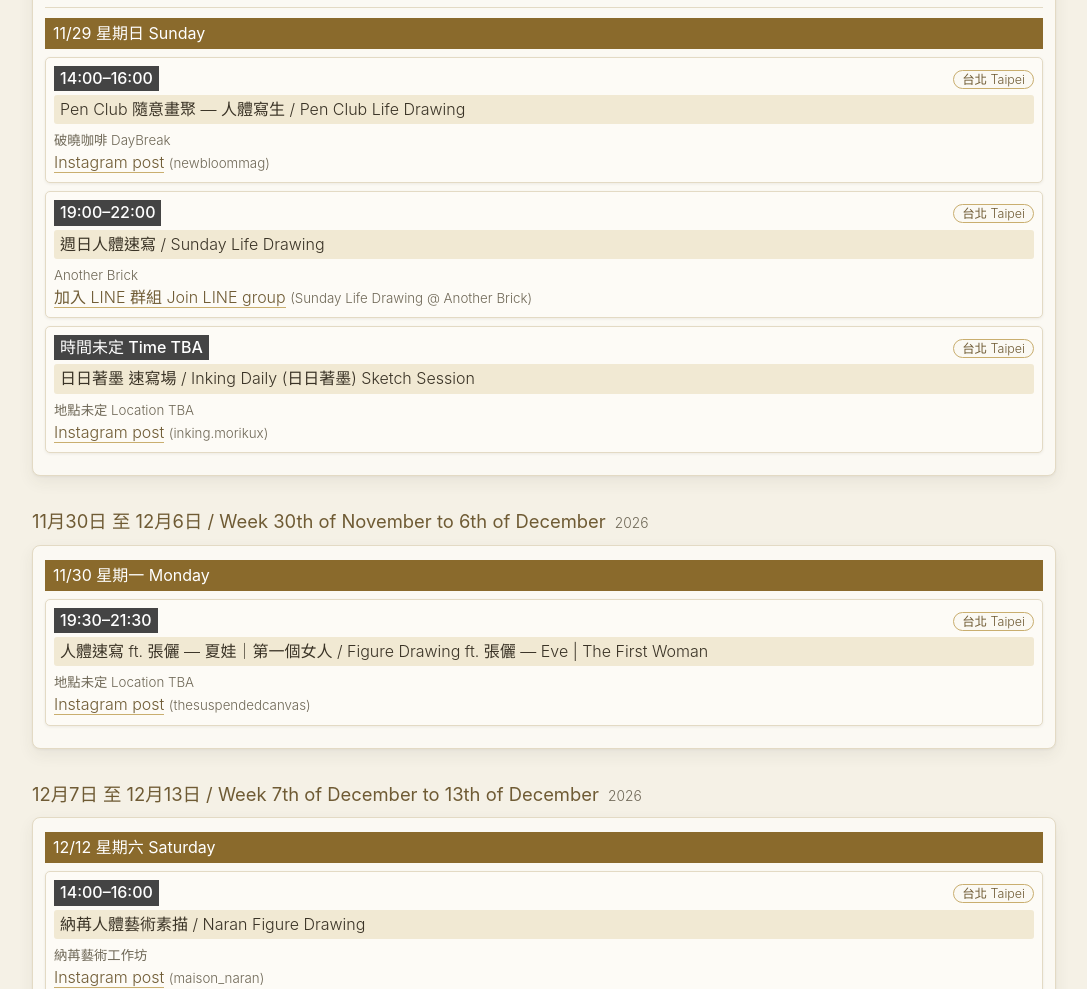
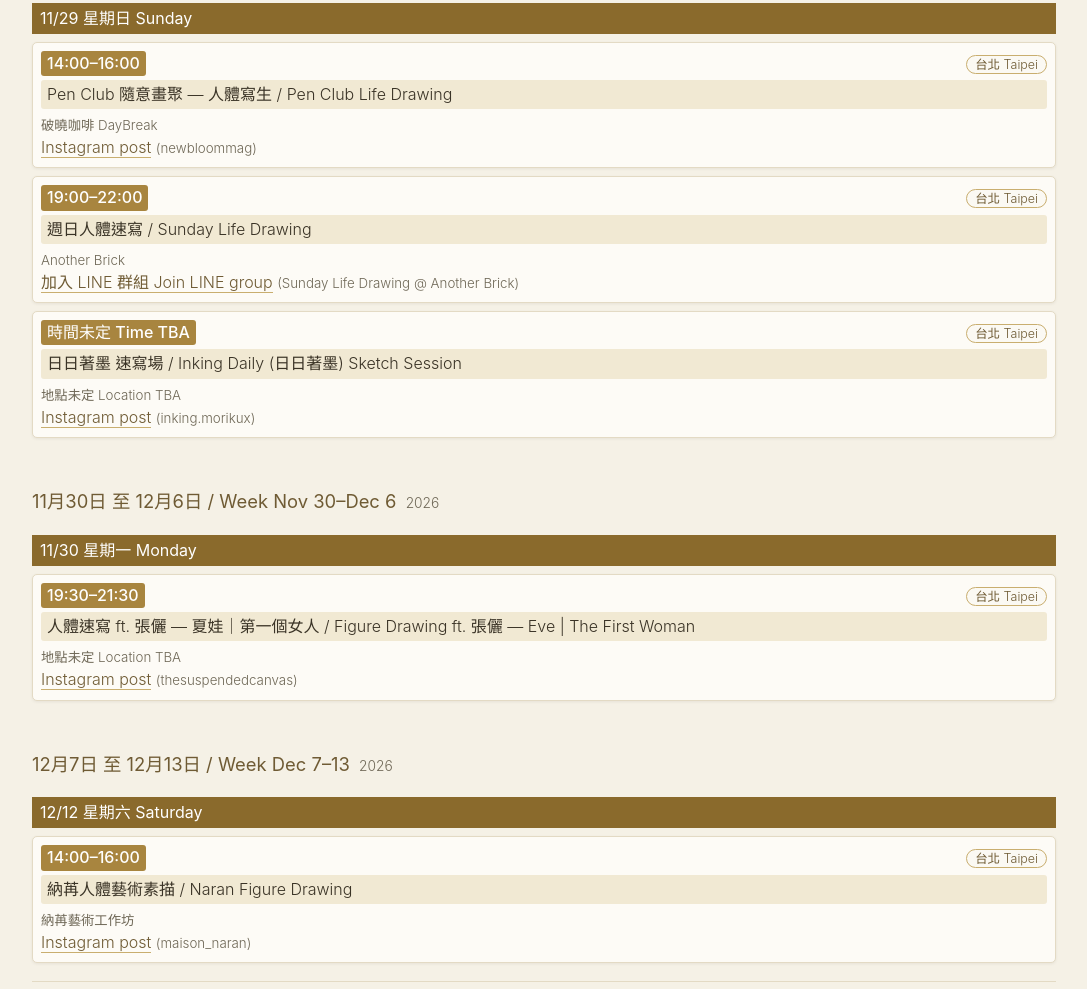
Before and after one commit to paulrouget/drawintaipei.com, a plain HTML site: page index.html in a window 1280 px wide. Shown: the part 1811-2800 px from the top of the page, without its empty margins (96-1183 px from the left). Drawn offline with Linux system fonts and the light colour scheme.

Commit message:
Publish 2026-11-18 (49384ad)

```diff
--- a/index.html
+++ b/index.html
@@ -21,14 +21,13 @@ h2 { font-weight: 400; font-size: 1.15em; color: var(--accent-deep); margin: 32p
 .yr { font-size: 0.75em; font-weight: 300; color: var(--muted); margin-left: 4px; }
 a { color: var(--accent-deep); text-decoration: none; border-bottom: 1px solid var(--accent); }
 a:hover { border-bottom-color: var(--accent-deep); }
-.week { background: var(--card); border: 1px solid var(--line); border-radius: 8px; padding: 4px 12px;
-  box-shadow: 0 1px 2px rgba(58,51,38,.05), 0 6px 16px rgba(58,51,38,.07); }
+.week { }
 .dayblock { padding: 10px 0; border-bottom: 1px solid var(--line); }
 .dayblock:last-child { border-bottom: none; }
 .day { font-weight: 400; background: #8a6a2c; color: #fff; margin-bottom: 8px; padding: 4px 8px; }
 .ev { margin-bottom: 8px; padding: 8px; background: var(--sky); border: 1px solid var(--line);
   border-radius: 5px; box-shadow: 0 1px 3px rgba(58,51,38,.08); }
-.time { background: #444; color: #fff; padding: 1px 6px; }
+.time { background: #a8853f; color: #fff; padding: 1px 6px; border-radius: 3px; }
 .title { background: var(--accent-wash); border-radius: 3px; padding: 3px 6px; margin: 4px 0; }
 .none { color: var(--muted); margin: 10px 0; }
 .top { display: flex; justify-content: space-between; align-items: baseline; gap: 8px; }
@@ -43,7 +42,7 @@ small { color: var(--muted); }
 <header><img class="logo" src="logo.png" alt="" width="64" height="64"><h1>Draw In Taipei</h1></header>
 <p class="intro">台北的人體速寫活動，整理在同一個地方。Life drawing sessions in Taipei, gathered in one place.</p>
 <p>漏掉了活動嗎？請聯絡我們 Missing an event? Contact us: <a href="https://www.instagram.com/drawintaipei/">@drawintaipei</a> (Instagram)</p>
-<h2>11月16日 至 11月22日 / Week 16th of November to 22nd of November <span class="yr">2026</span></h2>
+<h2>11月16日 至 11月22日 / Week Nov 16–22 <span class="yr">2026</span></h2>
 <div class="week">
 <div class="dayblock"><div class="day">11/18 星期三 Wednesday</div>
 <div class="ev">
@@ -74,7 +73,7 @@ small { color: var(--muted); }
 <small>櫞椛文庫</small><br><a href="https://www.instagram.com/p/Df132OGp4Ax/">Instagram post</a> <small>(artmodeltw)</small>
 </div></div>
 </div>
-<h2>11月23日 至 11月29日 / Week 23rd of November to 29th of November <span class="yr">2026</span></h2>
+<h2>11月23日 至 11月29日 / Week Nov 23–29 <span class="yr">2026</span></h2>
 <div class="week">
 <div class="dayblock"><div class="day">11/23 星期一 Monday</div>
 <div class="ev">
@@ -111,7 +110,7 @@ small { color: var(--muted); }
 <small>地點未定 Location TBA</small><br><a href="https://www.instagram.com/p/DfXOjAhic6l/">Instagram post</a> <small>(inking.morikux)</small>
 </div></div>
 </div>
-<h2>11月30日 至 12月6日 / Week 30th of November to 6th of December <span class="yr">2026</span></h2>
+<h2>11月30日 至 12月6日 / Week Nov 30–Dec 6 <span class="yr">2026</span></h2>
 <div class="week">
 <div class="dayblock"><div class="day">11/30 星期一 Monday</div>
 <div class="ev">
@@ -120,7 +119,7 @@ small { color: var(--muted); }
 <small>地點未定 Location TBA</small><br><a href="https://www.instagram.com/p/DfJYqPin0Dn/">Instagram post</a> <small>(thesuspendedcanvas)</small>
 </div></div>
 </div>
-<h2>12月7日 至 12月13日 / Week 7th of December to 13th of December <span class="yr">2026</span></h2>
+<h2>12月7日 至 12月13日 / Week Dec 7–13 <span class="yr">2026</span></h2>
 <div class="week">
 <div class="dayblock"><div class="day">12/12 星期六 Saturday</div>
 <div class="ev">
@@ -135,7 +134,7 @@ small { color: var(--muted); }
 <small>boven雜誌圖書館</small><br><a href="https://www.instagram.com/p/DezFziFjxr1/">Instagram post</a> <small>(saalartlab)</small>
 </div></div>
 </div>
-<h2>12月14日 至 12月20日 / Week 14th of December to 20th of December <span class="yr">2026</span></h2>
+<h2>12月14日 至 12月20日 / Week Dec 14–20 <span class="yr">2026</span></h2>
 <div class="week">
 <div class="dayblock"><div class="day">12/14 星期一 Monday</div>
 <div class="ev">
```
Also changed, not shown: 1 other file.
